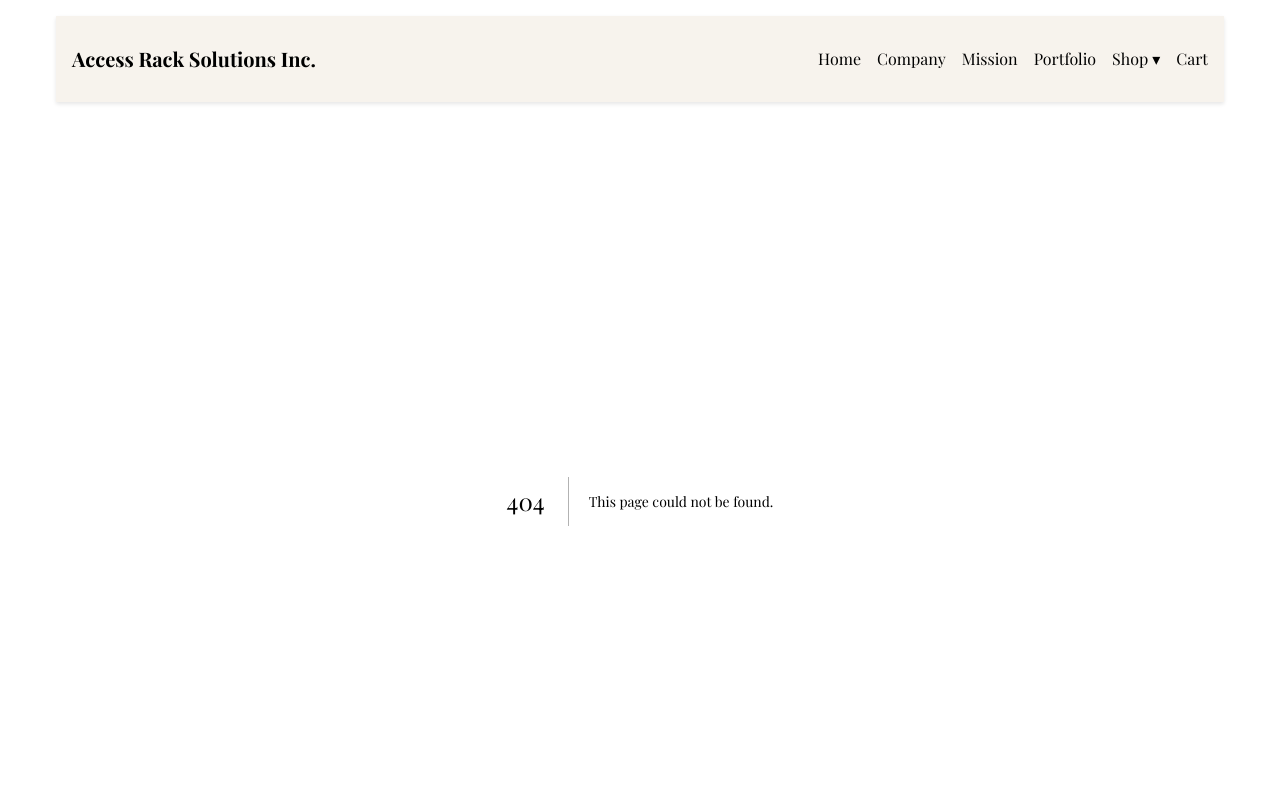
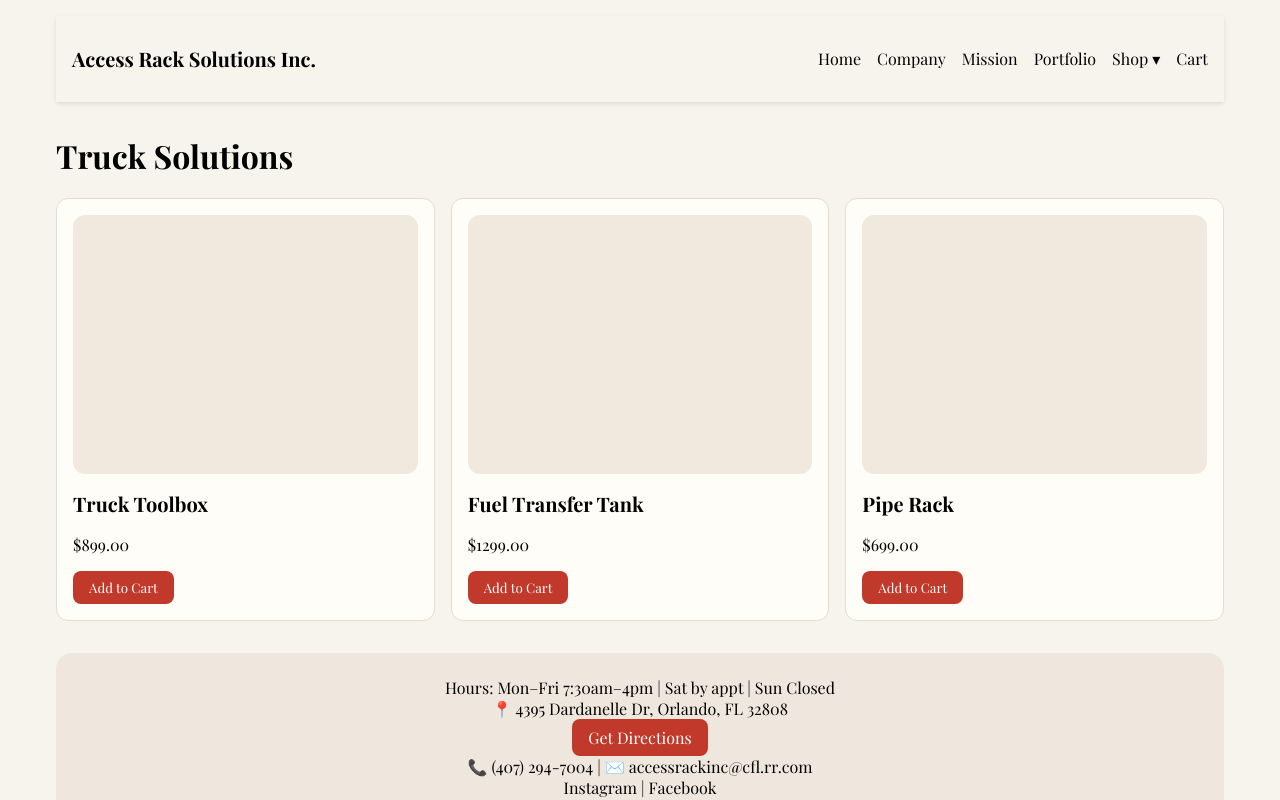
Before and after one commit to dev-verde1071/website, a Next.js app: page /shop/truck in a window 1280 px wide. Before the commit this address had no page. Shown: the top 800 px of the page. Built offline with nearby package versions, Linux system fonts and the light colour scheme.

Commit message:
Create page.js

```diff
--- /dev/null
+++ b/app/shop/truck/page.js
@@ -0,0 +1,25 @@
+"use client";
+import { useContext } from "react";
+import { CartContext } from "../../../components/CartContext";
+import ProductCard from "../../../components/ProductCard";
+
+const truckProducts = [
+  { id: 201, name: "Truck Toolbox", price: 899 },
+  { id: 202, name: "Fuel Transfer Tank", price: 1299 },
+  { id: 203, name: "Pipe Rack", price: 699 },
+];
+
+export default function TruckSolutionsPage() {
+  const { addToCart } = useContext(CartContext);
+
+  return (
+    <main style={{ marginTop: "2rem" }}>
+      <h1>Truck Solutions</h1>
+      <div style={{ display: "grid", gridTemplateColumns: "repeat(auto-fit, minmax(200px, 1fr))", gap: "1rem" }}>
+        {truckProducts.map((p) => (
+          <ProductCard key={p.id} product={p} addToCart={addToCart} />
+        ))}
+      </div>
+    </main>
+  );
+}
```
